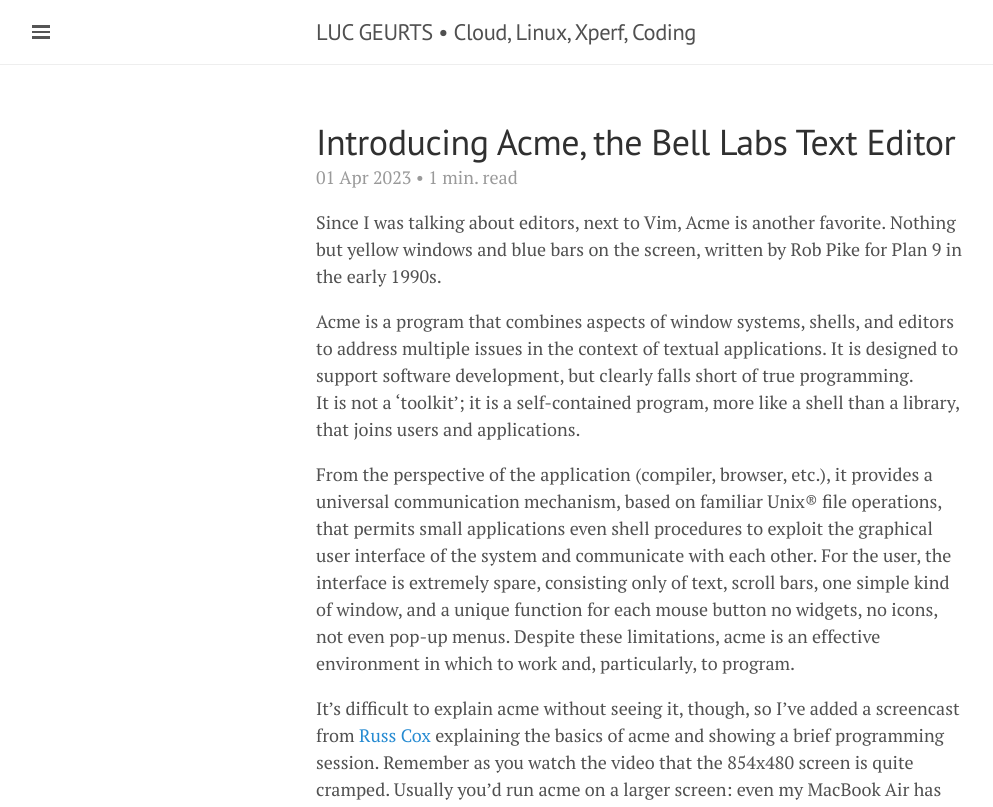
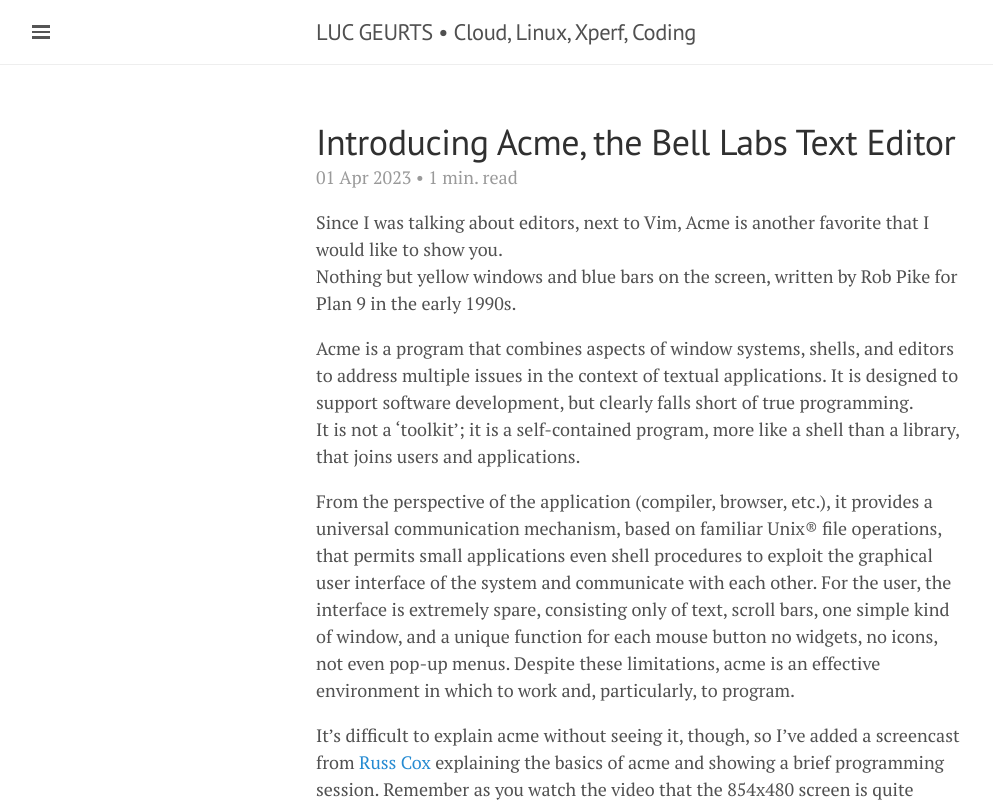
Before and after one commit to lgeurts/lgeurts.github.io, a Jekyll site: the page built from _posts/2023-04-01-introducing-acme.md, in a window 1280 px wide. Shown: the top 807 px of the page, without its empty margins (0-993 px from the left). Built offline with Jekyll 4.4.1, drawn with Linux system fonts in a browser that asks for light colours; nearby versions of some CDN libraries; comment, search, counter and statistics services are not loaded.

Commit message:
Update 2023-04-01-introducing-acme.md

```diff
--- a/_posts/2023-04-01-introducing-acme.md
+++ b/_posts/2023-04-01-introducing-acme.md
@@ -7,7 +7,8 @@
 tags: [ Linux Tutorials, Developer Tools ]
 ---
 
-Since I was talking about editors, next to Vim, Acme is another favorite. Nothing but yellow windows and blue bars on the screen, written by Rob Pike for Plan 9 in the early 1990s.
+Since I was talking about editors, next to Vim, Acme is another favorite that I would like to show you.
+Nothing but yellow windows and blue bars on the screen, written by Rob Pike for Plan 9 in the early 1990s.
 
 Acme is a program that combines aspects of window systems, shells, and editors to address multiple issues in the context of textual applications. It is
 designed to support software development, but clearly falls short of true programming.
```
